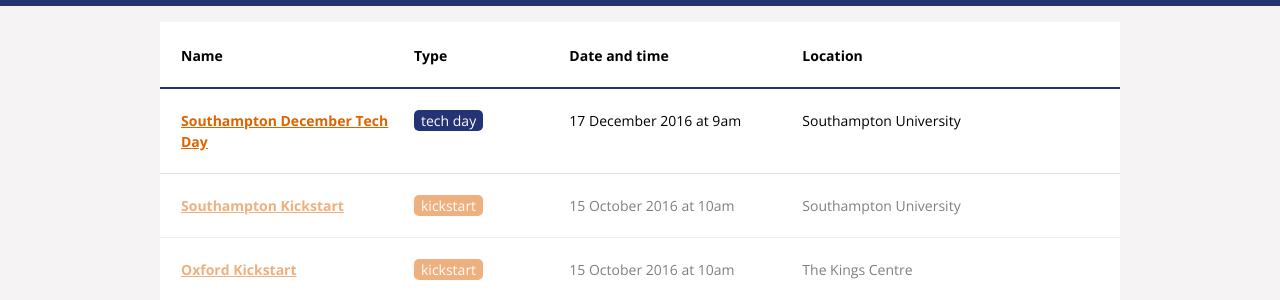
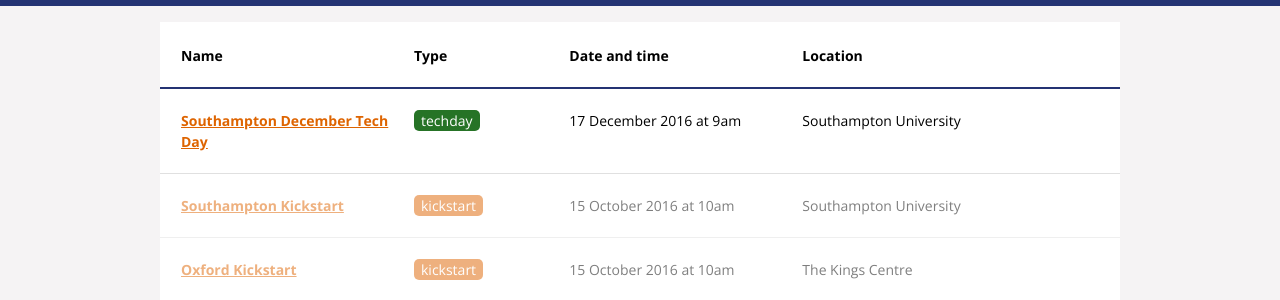
Before and after one commit to srobo/website, a Jekyll site: the page built from events.html, in a window 1280 px wide. Shown: the part 166-466 px from the top of the page. Built offline with Jekyll 4.4.1, drawn with Linux system fonts in a browser that asks for light colours; nearby versions of some CDN libraries; comment, search, counter and statistics services are not loaded.

Commit message:
Change tech day to techday in the soton tech day yaml

```diff
--- a/_events/sr2017/southampton-tech-day-december.md
+++ b/_events/sr2017/southampton-tech-day-december.md
@@ -2,7 +2,7 @@
 title: Southampton December Tech Day
 date: 2016-12-17 09:00:00
 layout: event
-type: tech day
+type: techday
 location: Southampton University
 ---
 
```
